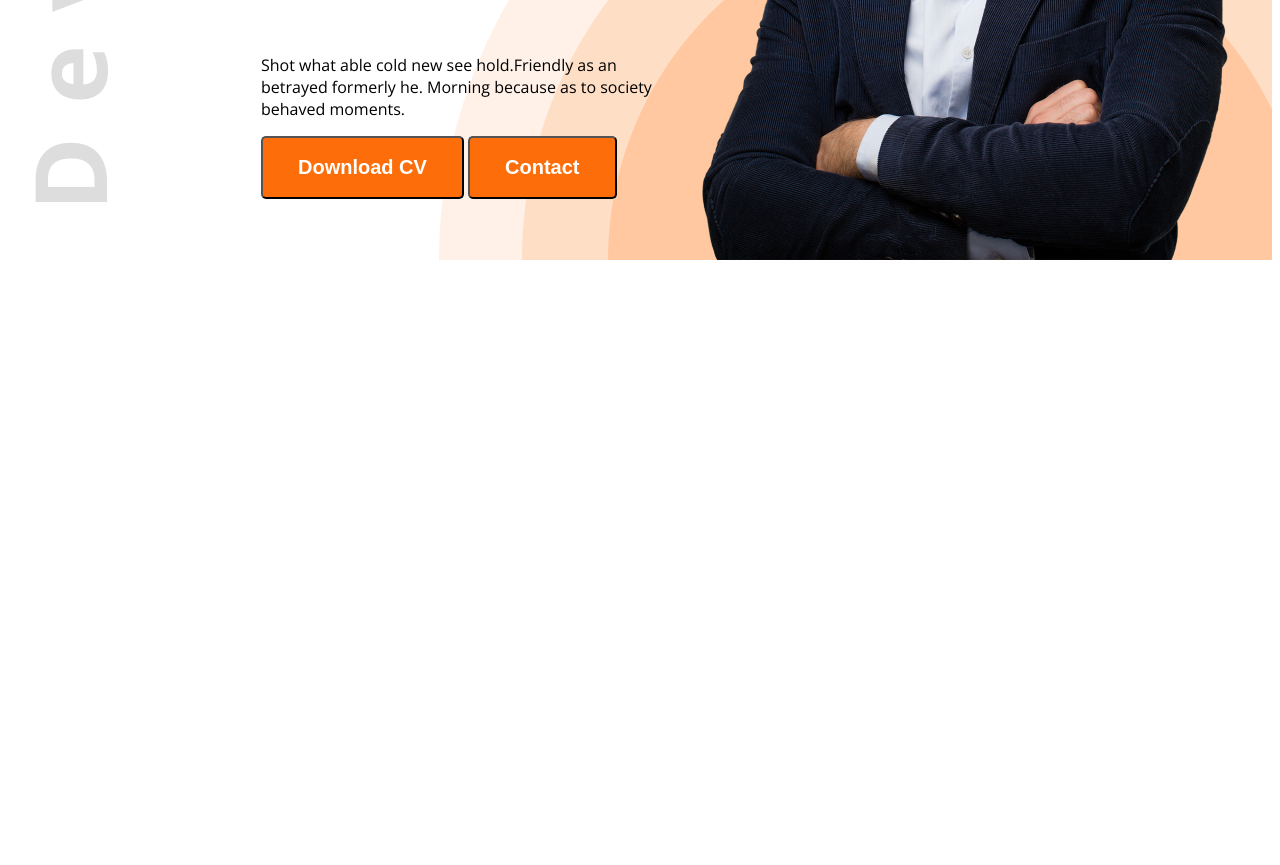
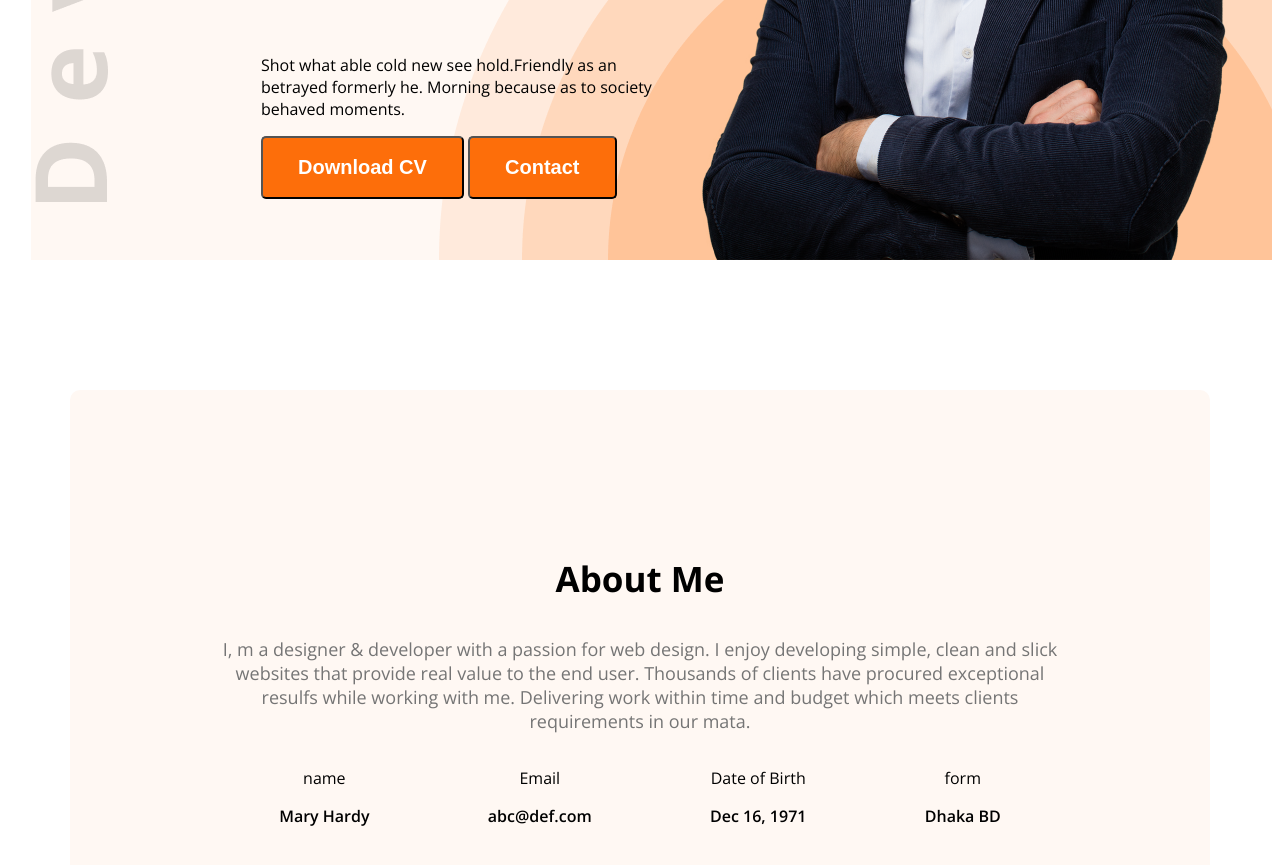
Before and after one commit to shehab99d/web-developer-portfolio, a plain HTML site: page index.html in a window 1280 px wide. Shown: the part 571-1436 px from the top of the page. Before the commit the page ends 839 px from the top, so only its background shows below. Drawn offline with nearby package versions, Linux system fonts and the light colour scheme.

Commit message:
added 2nd step od this website

```diff
--- a/index.html
+++ b/index.html
@@ -10,7 +10,7 @@
     <link rel="stylesheet" href="styles.css/portfolio.css">
 </head>
 <body class="open-sans-normal">
-    <header class="header">
+    <header class="header secondary-bg">
         <nav>
             <h3 class="nav-title">Ma<span class="text-primary">r</span>y</h3>
             <ul>
@@ -32,8 +32,30 @@
             <img class="banner-profile" src="images/hardy.png" alt="">
         </div>
     </header>
-    <main>
-
+    <main class="main-1">
+        <section class="about secondary-bg">
+             <h3 class="section-title">About Me</h3>
+             <p class="section-descrption">I, m a designer & developer with a passion for web design. I enjoy developing simple, clean and slick websites that provide real value to the end user. Thousands of clients have procured exceptional resulfs while working with me. Delivering work within time and budget which meets clients requirements in our mata.</p>
+             <div class="about-items">
+                <div class="about-item">
+                    <p class="item-title">name</p>
+                    <p class="item-description">Mary Hardy</p>
+                </div>
+                <div class="about-item">
+                    <p class="item-title">Email</p>
+                    <p class="item-description">abc@def.com</p>
+                </div>
+                <div class="about-item">
+                    <p class="item-title">Date of Birth</p>
+                    <p class="item-description">Dec 16, 1971</p>
+                </div>
+                <div class="about-item">
+                    <p class="item-title">form</p>
+                    <p class="item-description">Dhaka BD </p>
+                </div>
+            </div>
+             </div>
+        </section>
     </main>
     <footer>
 
--- a/styles.css/portfolio.css
+++ b/styles.css/portfolio.css
@@ -26,7 +26,21 @@
     border-radius: 5px;
     font-size: 20px;
 }
+.section-title{
+    font-size: 35px;
+    font-weight: bold;
+    color: #000000;
+}
 
+.section-descrption{
+    font-size: 18px;
+    color: #757575;
+}
+
+
+.secondary-bg{
+    background-color: #FFF8F3;
+}
 
 
 
@@ -84,3 +98,29 @@ nav ul li a{
     background-position: top left, bottom right;
     margin: 0px 0px 0px 23px;
 }
+
+
+/* about styles */
+.about{
+    border-radius: 10px;
+    padding: 130px 150px;
+    margin-top: 130px;
+    text-align: center;
+}
+
+
+/* main styles */
+.main-1{
+    max-width: 1140px;
+    margin: 0 auto;
+
+
+}
+
+.about-items{
+    display: flex;
+    justify-content: space-around;
+}
+.item-description{
+    font-weight: 600;
+}
```
